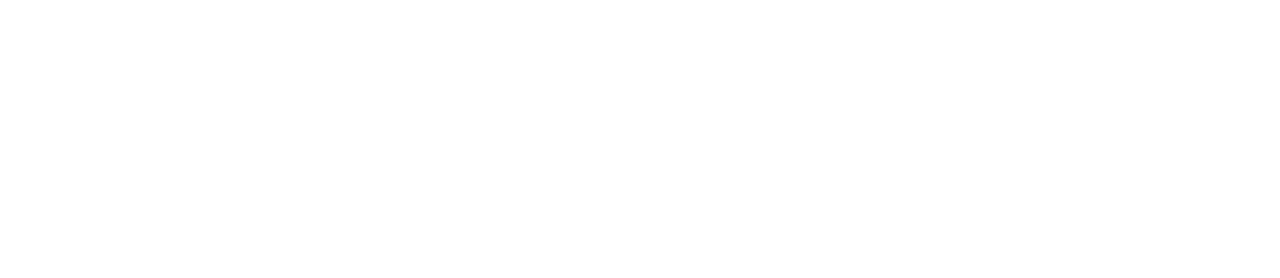
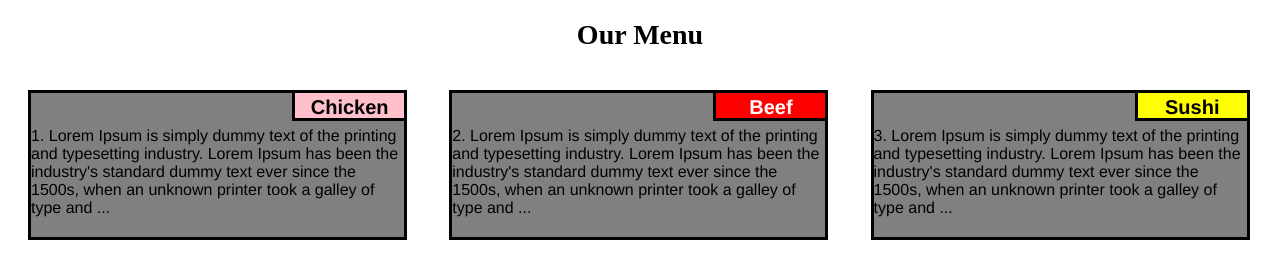
Before and after one commit to Mikhail-Yushkov/FrontentDevelopment, a plain HTML site: page module2-solution/index.html in a window 1280 px wide. Drawn offline with Linux system fonts and the light colour scheme.

Commit message:
HW assigment week 2

```diff
--- /dev/null
+++ b/module2-solution/css/styles.css
@@ -0,0 +1,90 @@
+/*ctrl + / - comment code*/
+
+* {
+  box-sizing: border-box;
+}
+
+h1 {
+  text-align: center;
+  font-size: 175%
+}
+
+/*describe little boxes*/
+p.SmallBox{
+	width: 30%;
+	height: 20%;
+	font-family: Helvetica;
+	font-weight: bold;
+	font-size: 125%;
+	margin: 0px;
+	float: right;
+	border-bottom: 3px solid black;
+	border-left: 3px solid black;
+	text-align: center;
+	top: 0px;
+  	right: 0px;
+	padding-top: 3px;
+
+}
+
+/*describe large boxes*/
+.section1, .section2, .section3 {
+  border: 3px solid black;
+  background-color: gray;
+  width: 90%;
+  height: 150px;
+  font-family: Helvetica;
+  color: black;
+  margin: 20px;
+}
+
+/* Simple Responsive Framework. */
+.row {
+  width: 100%;
+}
+
+#p1 {
+  background-color: pink;
+  color: black;
+  position: relative;
+}
+
+#p2 {
+  background-color: red;
+  color: white;
+  position: relative;
+}
+
+#p3 {
+  background-color: yellow;
+  color: black;
+  position: relative;
+}
+
+/*           Large Divices: Desktops;           */
+@media (min-width: 992px) {
+	.col-lg-4 {
+		float: left;
+		width: 33.33%;
+	}
+}
+
+/*           Medium Divices: tablets;           */
+@media (min-width: 768px) and (max-width: 991px) {
+	.section1, .section2 {
+		float: left;
+		width: 44%;
+	}
+	.section3{
+		float: left;
+		width: 92%;
+	}
+}
+
+/*           Small Divices: mobiles;           */
+@media (max-width: 767px) {
+	.col-sm-12 {
+		float: left;
+		width: 100%;
+	}
+}
--- a/module2-solution/index.html
+++ b/module2-solution/index.html
@@ -1,9 +1,41 @@
 <!DOCTYPE html>
 <html>
 <head>
-	<title></title>
+	<meta charset="utf-8">
+	<meta name="viewport" content="width=device-width, initial-scale=1">
+	<title>HW assigment week2</title>
+	<link rel="stylesheet" href="css/styles.css">
 </head>
 <body>
-
+	<h1>Our Menu</h1>
+	<div class="row">
+		<div class="col-lg-4 col-sm-12">
+			<div class="section1">
+				<p class="SmallBox", id="p1">Chicken</p>
+				<p></p>
+				<br>
+					1. Lorem Ipsum is simply dummy text of the printing and typesetting industry. Lorem Ipsum has been the industry's standard dummy text ever since the 1500s, when an unknown printer took a galley of type and ...
+				</br>
+			</div>
+		</div>
+		<div class="col-lg-4 col-sm-12">
+			<div class="section2">
+				<p class="SmallBox", id="p2">Beef</p>
+				<p></p>
+				<br>
+					2. Lorem Ipsum is simply dummy text of the printing and typesetting industry. Lorem Ipsum has been the industry's standard dummy text ever since the 1500s, when an unknown printer took a galley of type and ...
+				</br>
+			</div>
+		</div>
+		<div class="col-lg-4 col-sm-12">
+			<div class="section3">
+				<p class="SmallBox", id="p3">Sushi</p>
+				<p></p>
+				<br>
+					3. Lorem Ipsum is simply dummy text of the printing and typesetting industry. Lorem Ipsum has been the industry's standard dummy text ever since the 1500s, when an unknown printer took a galley of type and ...
+				</br>
+			</div>
+		</div>
+	</div>
 </body>
 </html>
```
